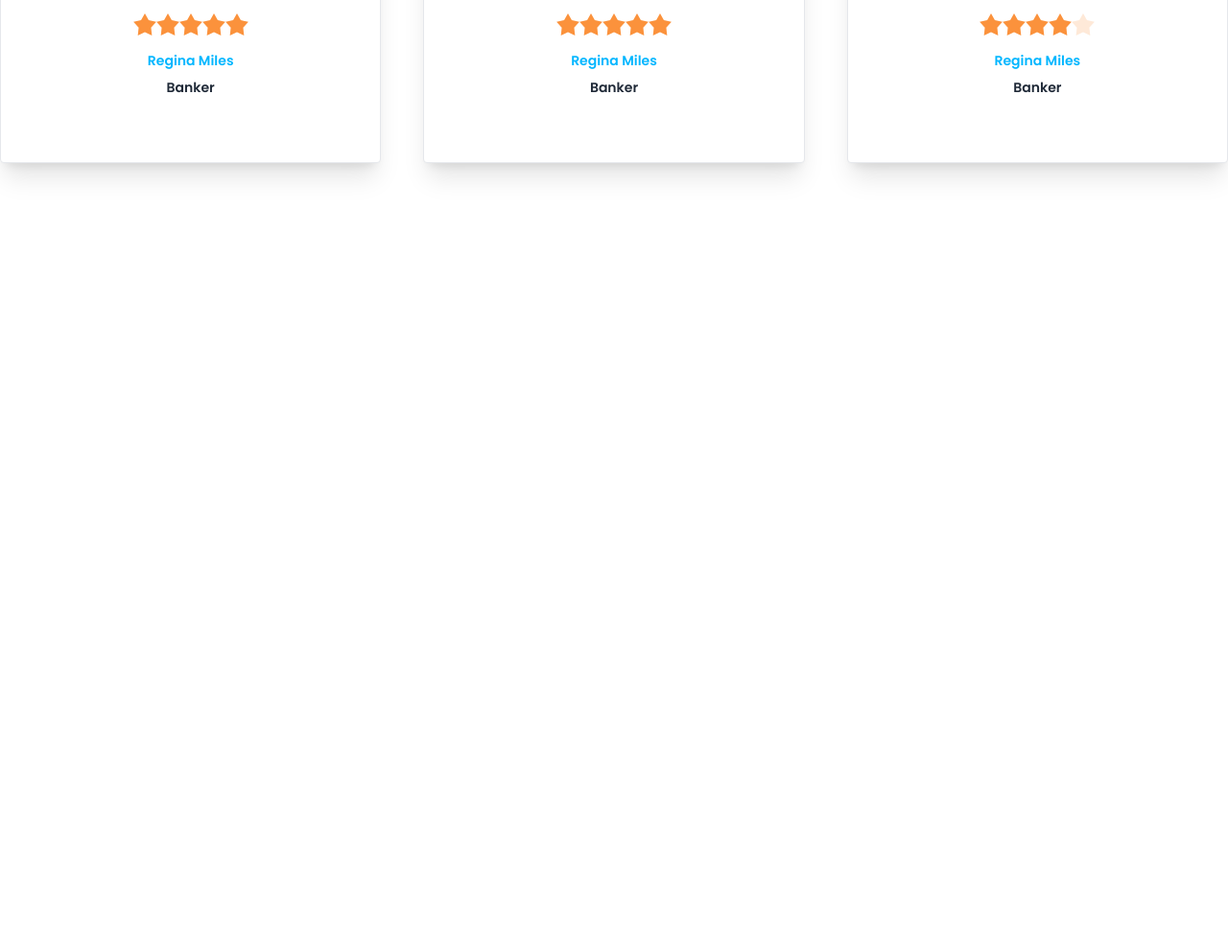
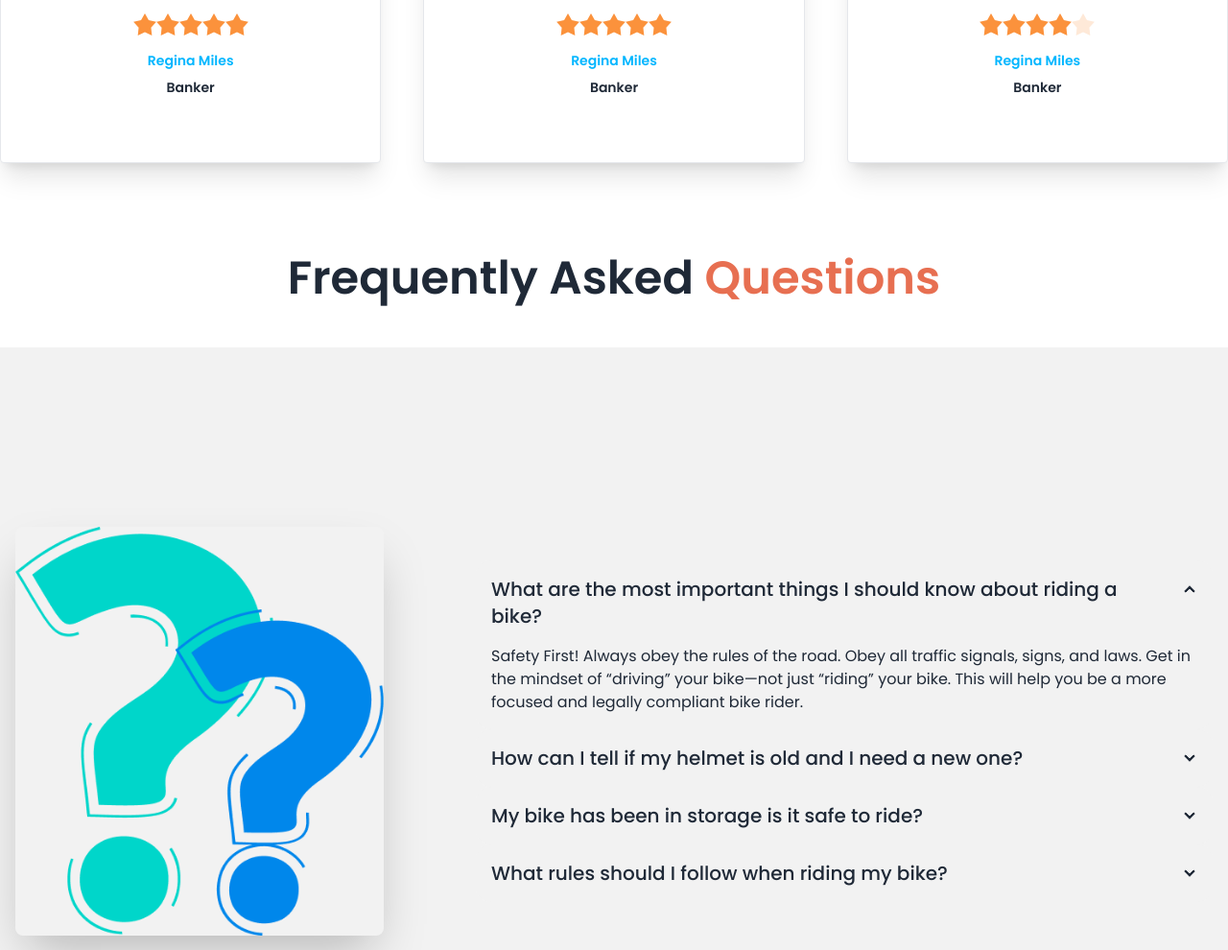
Before and after one commit to shahrukkabir/biker-zone-with-daisyui, a plain HTML site: page index.html in a window 1280 px wide. Shown: the part 1810-2800 px from the top of the page at 96% size. Before the commit the page ends 2076 px from the top, so only its background shows below. Drawn offline with nearby package versions, Linux system fonts and the light colour scheme; files whose address does not match are found by name.

Commit message:
faq section added

```diff
--- a/index.html
+++ b/index.html
@@ -157,7 +157,7 @@
         </div>
       </div>
 
-    <main md:container md:mx-auto>
+    <main class="md:container md:mx-auto">
       <!-- featured bike -->
     <section>
 
@@ -205,7 +205,7 @@
     </section>
     <!-- happy clients section -->
     <section class="my-24">
-      <h3 class="text-5xl font-semibold text-center mb-12 uppercase">
+      <h3 class="text-5xl font-semibold text-center mb-12 ">
         Happy <span class="text-bike-primary ">Clients says</span>
       </h3>
       <div class="grid gap-11 grid-cols-1 md:grid-cols-2 lg:grid-cols-3">
@@ -275,7 +275,64 @@
       </div>
 
     </section>
+    <section>
+      <!-- FAQ section -->
+      <section>
+        <h3 class="text-5xl font-semibold text-center mb-12">
+          Frequently Asked <span class="text-bike-primary ">Questions</span>
+        </h3>
+        <div class="hero min-h-screen bg-base-200">
+          <div class="hero-content flex-col lg:gap-24 lg:flex-row">
+            <img src="images/others/faq.png" class=" w-3/4 lg:max-w-sm rounded-lg shadow-2xl" />
+            <!-- faq -->
+            <div>
+              <!-- first question -->
+              <div class="collapse collapse-arrow bg-base-200">
+                <input type="radio" name="my-accordion-2" checked="checked" />
+                <div class="collapse-title text-xl font-medium">
+                  What are the most important things I should know about riding a bike?
+                </div>
+                <div class="collapse-content">
+                  <p>Safety First! Always obey the rules of the road. Obey all traffic signals, signs, and laws. Get in the mindset of “driving” your bike—not just “riding” your bike. This will help you be a more focused and legally compliant bike rider. </p>
+                </div>
+              </div>
+              <!-- second question -->
+              <div class="collapse collapse-arrow bg-base-200">
+                <input type="radio" name="my-accordion-2" />
+                <div class="collapse-title text-xl font-medium">
+                  How can I tell if my helmet is old and I need a new one?
+                </div>
+                <div class="collapse-content">
+                  <p>Safety First! Always obey the rules of the road. Obey all traffic signals, signs, and laws. Get in the mindset of “driving” your bike—not just “riding” your bike. This will help you be a more focused and legally compliant bike rider. </p>
+                </div>
+              </div>
+              <!-- third question -->
+              <div class="collapse collapse-arrow bg-base-200">
+                <input type="radio" name="my-accordion-2" />
+                <div class="collapse-title text-xl font-medium">
+                  My bike has been in storage is it safe to ride?
+                </div>
+                <div class="collapse-content">
+                  <p>Safety First! Always obey the rules of the road. Obey all traffic signals, signs, and laws. Get in the mindset of “driving” your bike—not just “riding” your bike. This will help you be a more focused and legally compliant bike rider. </p>
+                </div>
+              </div>
+              <!-- fourth question -->
+              <div class="collapse collapse-arrow bg-base-200">
+                <input type="radio" name="my-accordion-2" />
+                <div class="collapse-title text-xl font-medium">
+                  What rules should I follow when riding my bike?
+                </div>
+                <div class="collapse-content">
+                  <p>Safety First! Always obey the rules of the road. Obey all traffic signals, signs, and laws. Get in the mindset of “driving” your bike—not just “riding” your bike. This will help you be a more focused and legally compliant bike rider. </p>
+                </div>
+              </div>
+            </div>
+          </div>
+        </div>
+      </section>
+    </section>
     </main>
+
     <footer>
 
     </footer>
```
